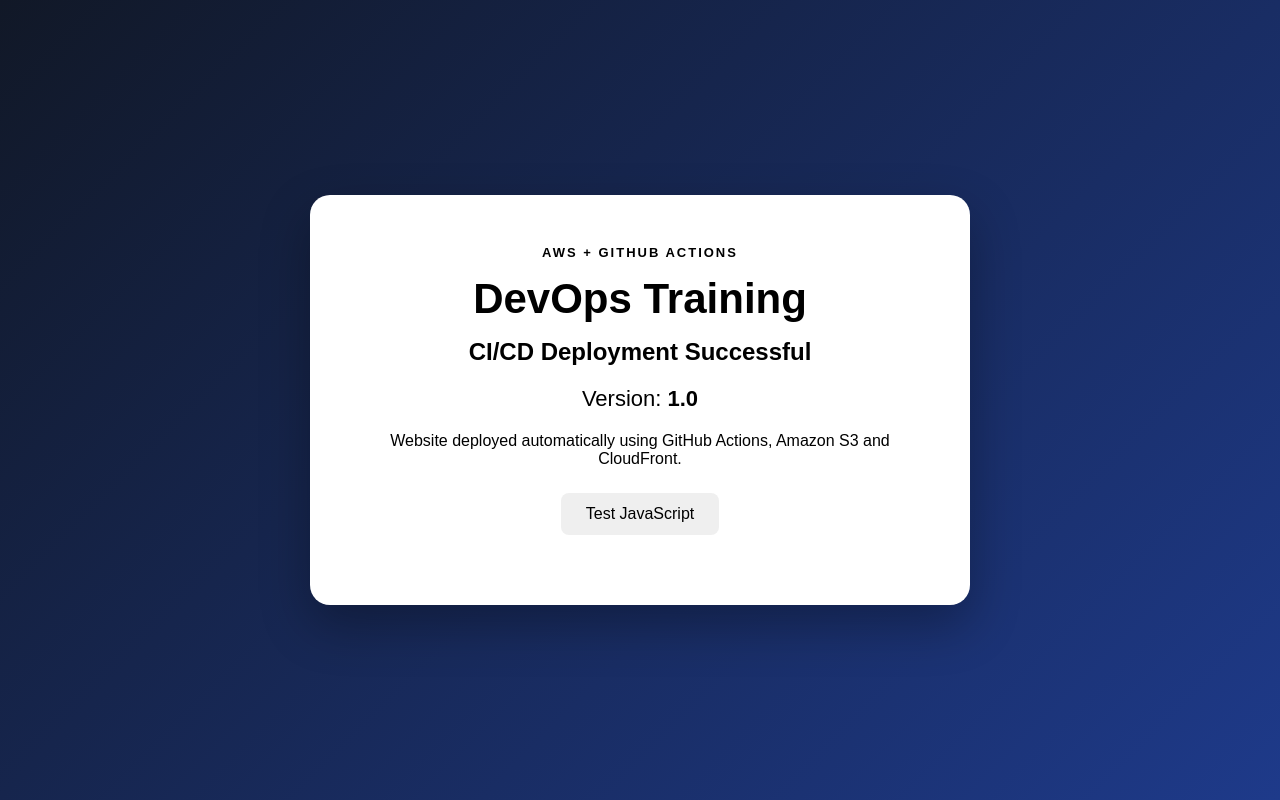
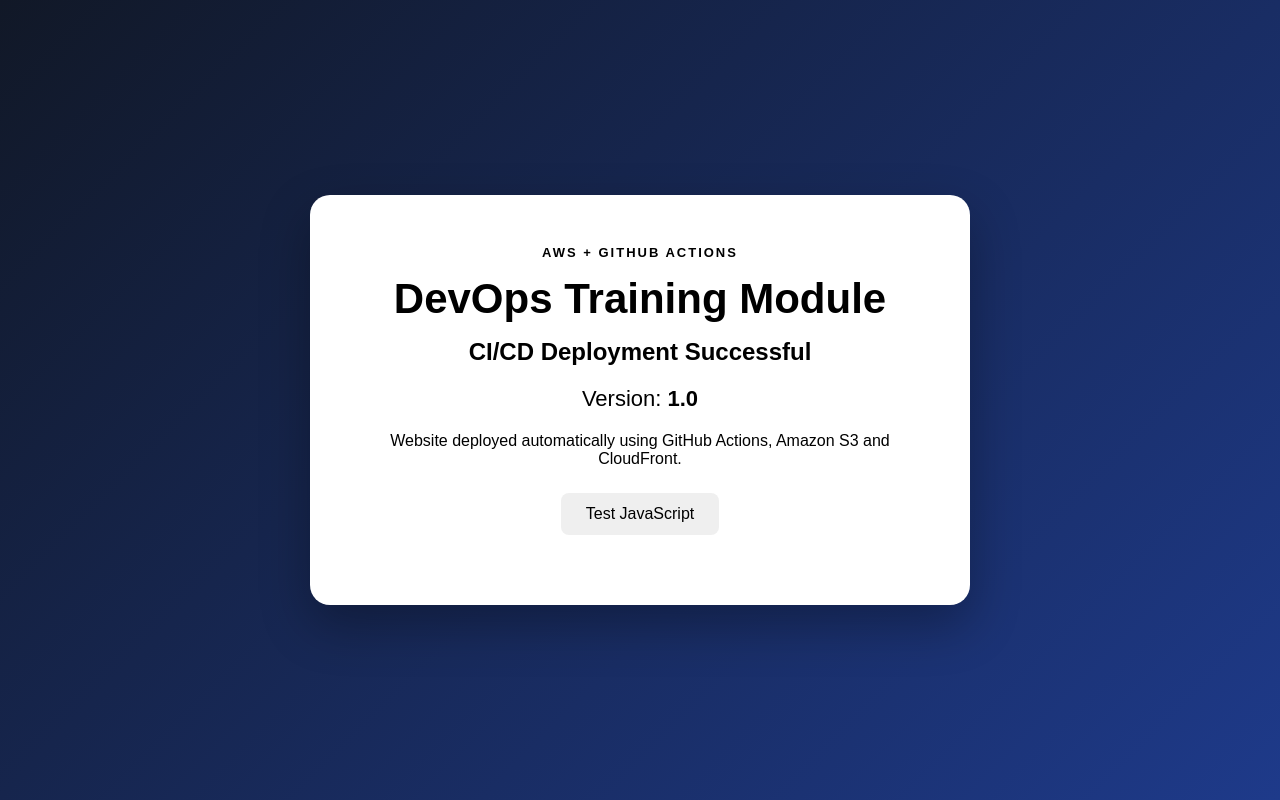
Before and after one commit to rohnrajttn/DevOps-Ass-CICD, a website: page index.html in a window 1280 px wide. Drawn offline with Linux system fonts and the light colour scheme.

Commit message:
first change

```diff
--- a/index.html
+++ b/index.html
@@ -12,7 +12,7 @@
         <div class="card">
             <p class="tag">AWS + GITHUB ACTIONS</p>
 
-            <h1>DevOps Training</h1>
+            <h1>DevOps Training Module</h1>
 
             <h2>CI/CD Deployment Successful</h2>
 
```
